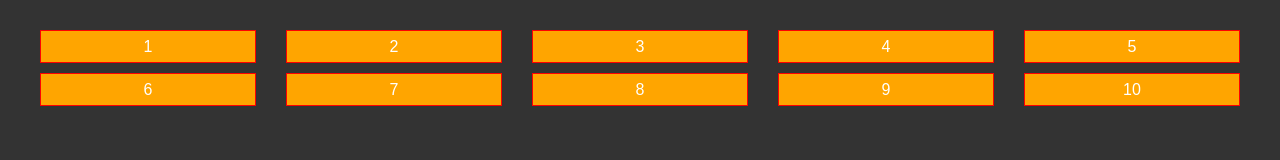
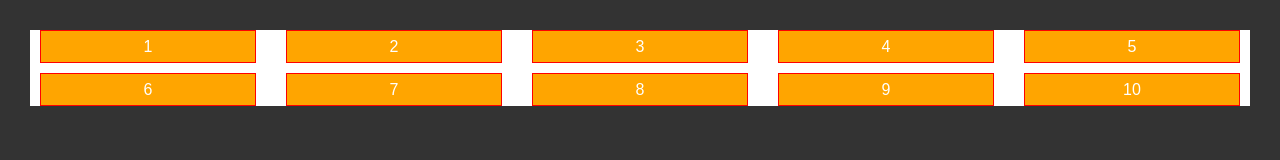
Before and after one commit to MaxShelest88/hideItems, a plain HTML site: page index.html in a window 1280 px wide. Drawn offline with Linux system fonts and the light colour scheme.

Commit message:
fixed a bug

```diff
--- a/script.js
+++ b/script.js
@@ -142,12 +142,12 @@ function setHeight() {
 	}
 	let gapWidth = gap();
 	// Количество элементов в ряду
-	let ItemsInRow = (gapWidth) ? Math.floor((containerWidth + gapWidth) / (itemWidth + gapWidth)) : (containerWidth / itemWidth);
+	let ItemsInRow = (gapWidth) ? Math.round((containerWidth + gapWidth) / (itemWidth + gapWidth)) : (containerWidth / itemWidth);
 	// Количество рядов
 	let rowNumber = Math.ceil(visibleNumber / ItemsInRow);
 
 	// Вычисляем высоту и присваеваем
-	moreContainer.style.height = Math.floor((rowNumber * (itemHeight + gapWidth) - gapWidth)) + "px";
+	moreContainer.style.height = Math.round((rowNumber * (itemHeight + gapWidth) - gapWidth)) + "px";
 }
 
 
--- a/style.css
+++ b/style.css
@@ -36,8 +36,10 @@ body.scroll-block {
 /* Основной блок */
 
 .more-block {
+
 }
 ._more-container {
+	background-color: #fff;
 	transition: all 0.3s ease 0s;
 	overflow: hidden;
 	display: grid;
```
